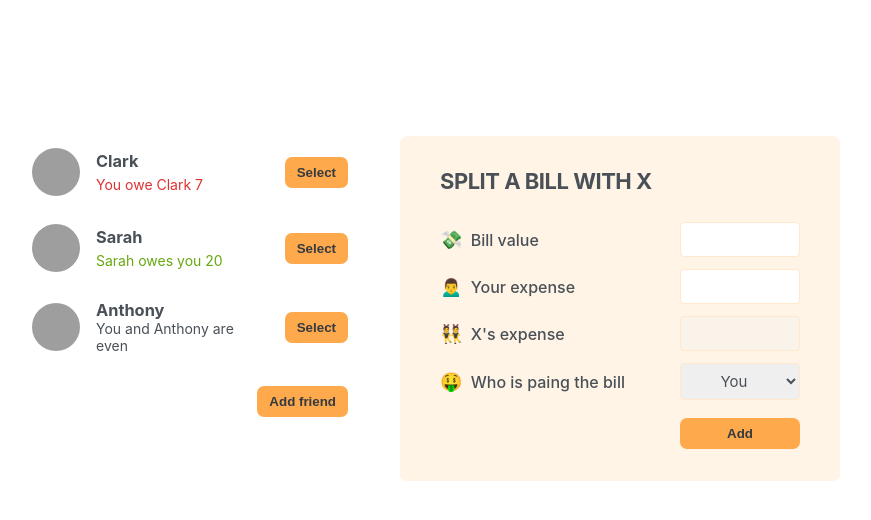
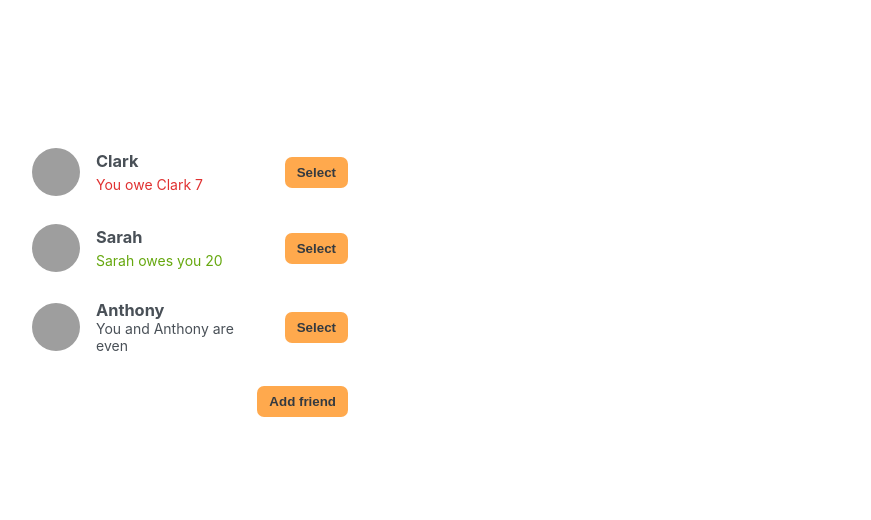
Before and after one commit to anna-vit/Eat-N-Split, a React (Create React App) app: page / in a window 1280 px wide. Shown: the top 520 px of the page, without its empty margins (210-1081 px from the left). Built offline with nearby package versions, Linux system fonts and the light colour scheme; grey boxes are pictures that could not be loaded.

Commit message:
Selecting a Friend

```diff
--- a/src/App.js
+++ b/src/App.js
@@ -24,41 +24,64 @@
 export default function App() {
   const [showAddFriend, setShowAddfriend] = useState(false);
   const [friends, setFriends] = useState(initialFriends);
+  const [selectedFriend, setSelectedFriend] = useState(null);
 
   function handleShowAddFriend() {
     setShowAddfriend((show) => !show);
   }
+
   function handlerAddFriend(friend) {
     setFriends((friends) => [...friends, friend]);
     setShowAddfriend(false);
   }
+
+  function handleselection(friend) {
+    // setSelectedFriend(friend);
+    setSelectedFriend((cur) => (cur?.id === friend.id ? null : friend));
+    setShowAddfriend(false);
+  }
+
   return (
     <div className="app">
       <div className="sidebar">
-        <FriendsList friends={friends} />
+        <FriendsList
+          friends={friends}
+          onSelection={handleselection}
+          selectedFriend={selectedFriend}
+        />
+
         {showAddFriend && <FormAddFriend onAddFriend={handlerAddFriend} />}
+
         <Button onClick={handleShowAddFriend}>
           {showAddFriend ? "Close" : "Add friend"}
         </Button>
       </div>
-      <FormSplitBill />
+
+      {selectedFriend && <FormSplitBill selectedFriend={selectedFriend} />}
     </div>
   );
 }
 
-function FriendsList({ friends }) {
+function FriendsList({ friends, onSelection, selectedFriend }) {
   return (
     <ul>
       {friends.map((friend) => (
-        <Friend friend={friend} key={friend.id} />
+        <Friend
+          friend={friend}
+          key={friend.id}
+          onSelection={onSelection}
+          selectedFriend={selectedFriend}
+        />
       ))}
     </ul>
   );
 }
 
-function Friend({ friend }) {
+function Friend({ friend, onSelection, selectedFriend }) {
+  const isSelected = selectedFriend?.id === friend.id;
+
   return (
-    <li>
+    <li className={isSelected ? "selected" : ""}>
       <img src={friend.image} alt={friend.name} />
       <h3>{friend.name}</h3>
 
@@ -76,7 +99,9 @@
 
       {friend.balance === 0 && <p>You and {friend.name} are even</p>}
 
-      <Button>Select</Button>
+      <Button onClick={() => onSelection(friend)}>
+        {isSelected ? "Close" : "Select"}
+      </Button>
     </li>
   );
 }
@@ -133,10 +158,10 @@
   );
 }
 
-function FormSplitBill() {
+function FormSplitBill({ selectedFriend }) {
   return (
     <form className="form-split-bill">
-      <h2>Split a bill with X</h2>
+      <h2>Split a bill with {selectedFriend.name}</h2>
 
       <label>💸 Bill value</label>
       <input type="text" />
@@ -144,13 +169,13 @@
       <label>🙍‍♂️ Your expense</label>
       <input type="text" />
 
-      <label>👯 X's expense</label>
+      <label>👯 {selectedFriend.name}'s expense</label>
       <input type="text" disabled />
 
       <label>🤑 Who is paing the bill</label>
       <select>
         <option value="user">You</option>
-        <option value="friend">X</option>
+        <option value="friend">{selectedFriend.name}</option>
       </select>
 
       <Button>Add</Button>
```
